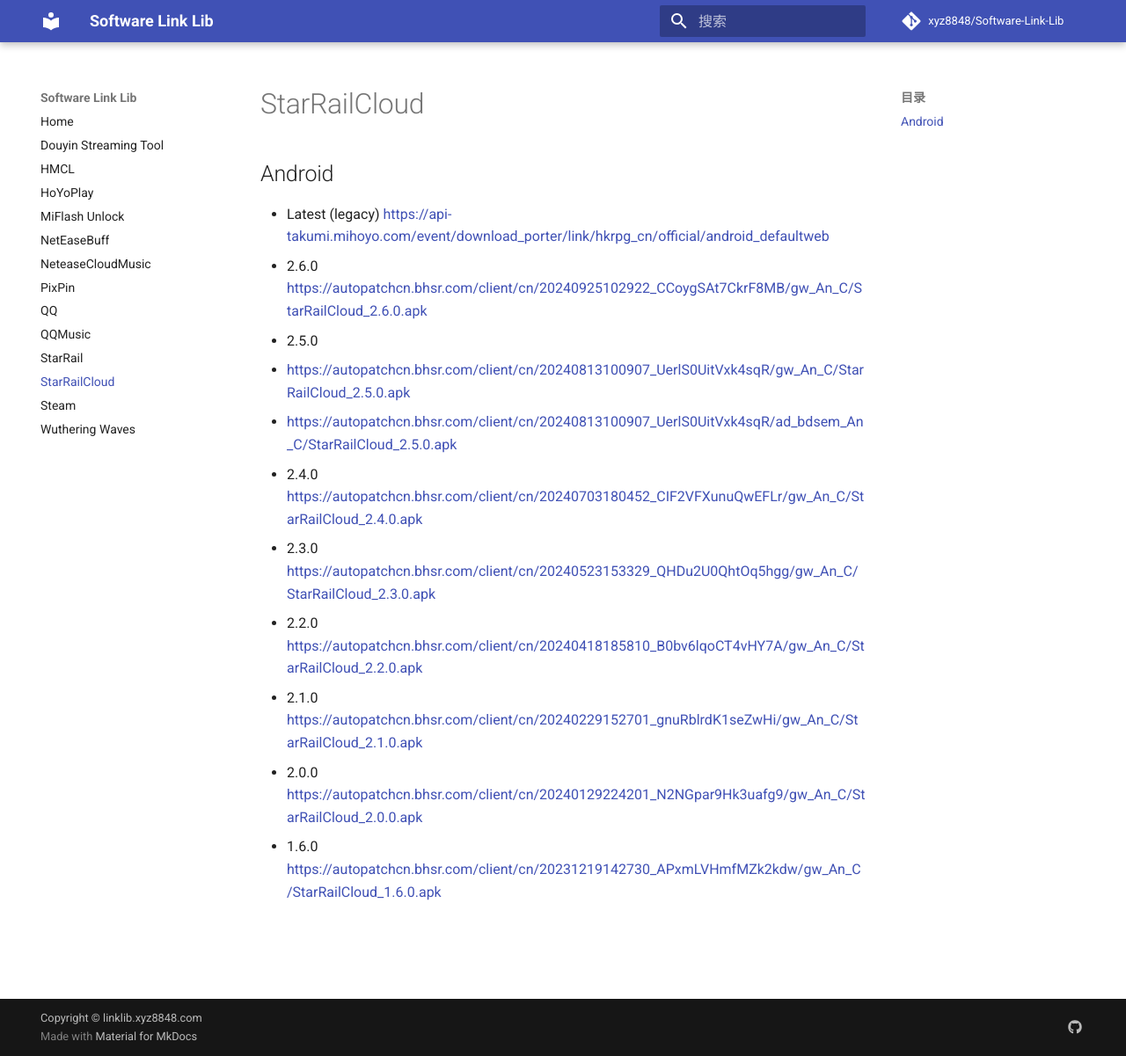
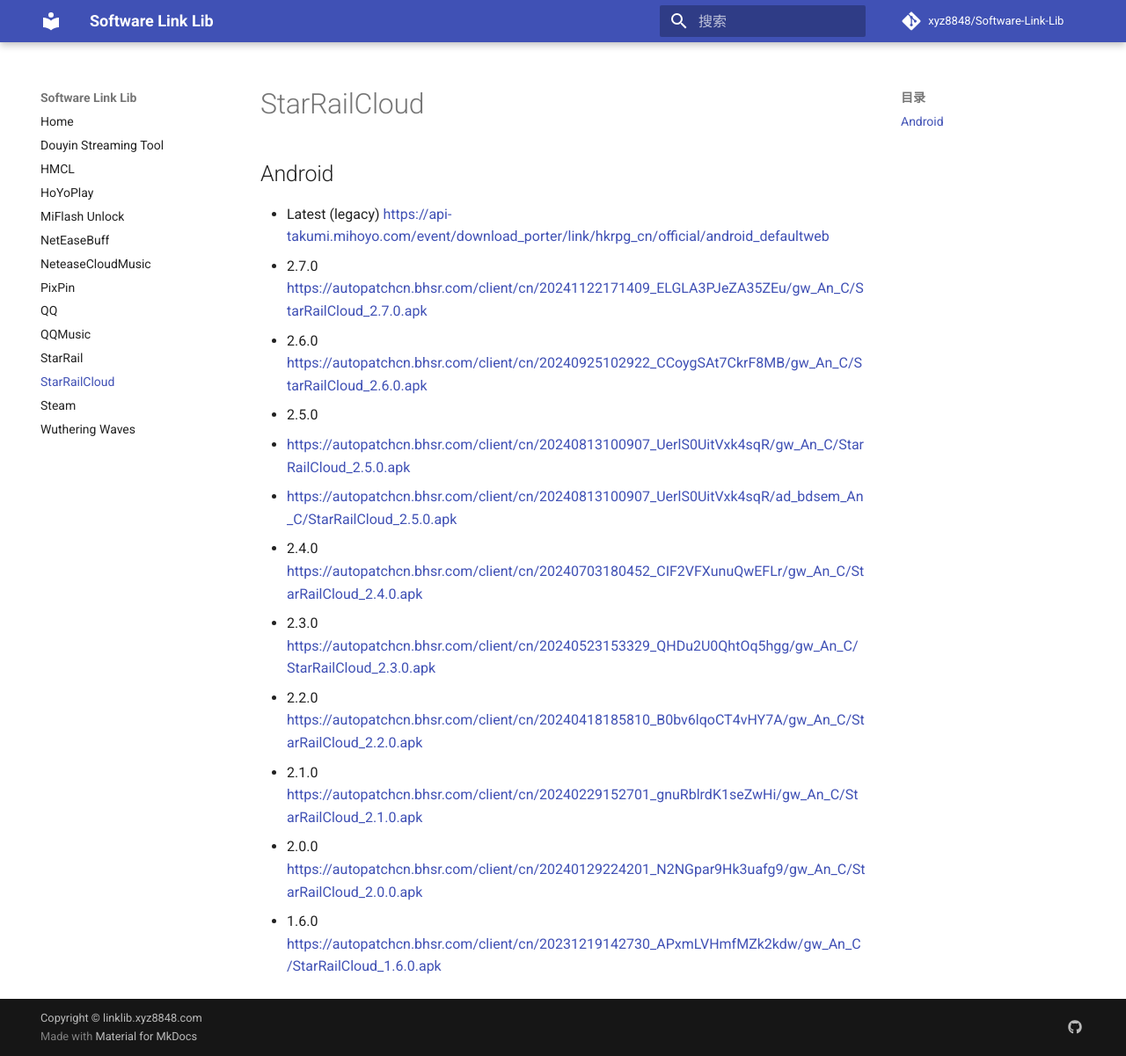
Before and after one commit to xyz8848/Software-Link-Lib, an MkDocs documentation site: the page built from docs/StarRailCloud.md, in a window 1280 px wide and 1201 px high. Shown: the whole window at 88% size. Built offline with MkDocs 1.6.1 and Material for MkDocs 9.7.7, drawn with Linux system fonts in a browser that asks for light colours; comment, search, counter and statistics services are not loaded.

Commit message:
Update StarRailCloud.md

```diff
--- a/docs/StarRailCloud.md
+++ b/docs/StarRailCloud.md
@@ -2,6 +2,7 @@
 
 ## Android
 - Latest (legacy) [https://api-takumi.mihoyo.com/event/download_porter/link/hkrpg_cn/official/android_defaultweb](https://api-takumi.mihoyo.com/event/download_porter/link/hkrpg_cn/official/android_defaultweb)
+- 2.7.0 [https://autopatchcn.bhsr.com/client/cn/20241122171409_ELGLA3PJeZA35ZEu/gw_An_C/StarRailCloud_2.7.0.apk](https://autopatchcn.bhsr.com/client/cn/20241122171409_ELGLA3PJeZA35ZEu/gw_An_C/StarRailCloud_2.7.0.apk)
 - 2.6.0 [https://autopatchcn.bhsr.com/client/cn/20240925102922_CCoygSAt7CkrF8MB/gw_An_C/StarRailCloud_2.6.0.apk](https://autopatchcn.bhsr.com/client/cn/20240925102922_CCoygSAt7CkrF8MB/gw_An_C/StarRailCloud_2.6.0.apk)
 - 2.5.0
   - [https://autopatchcn.bhsr.com/client/cn/20240813100907_UerlS0UitVxk4sqR/gw_An_C/StarRailCloud_2.5.0.apk](https://autopatchcn.bhsr.com/client/cn/20240813100907_UerlS0UitVxk4sqR/gw_An_C/StarRailCloud_2.5.0.apk)
```
